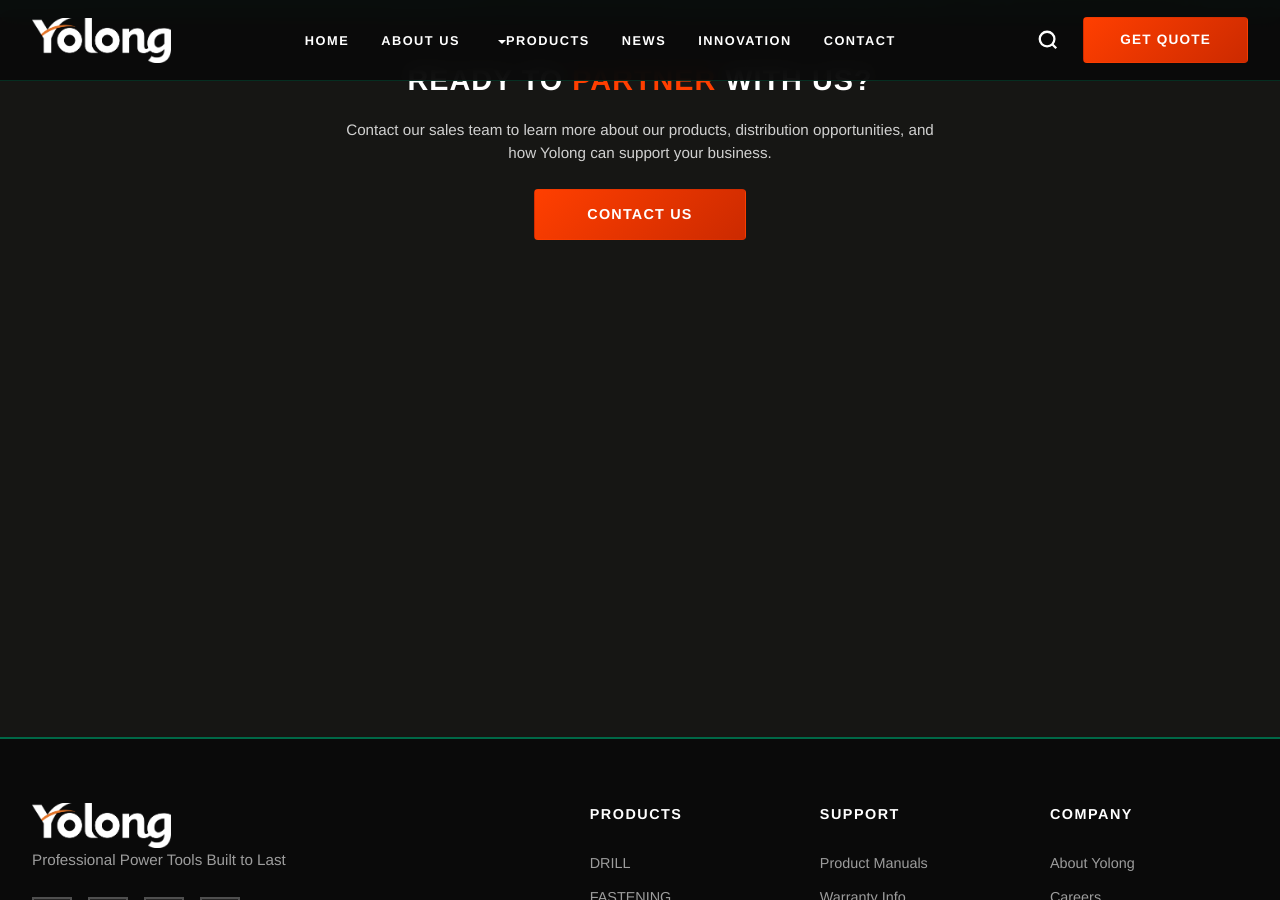
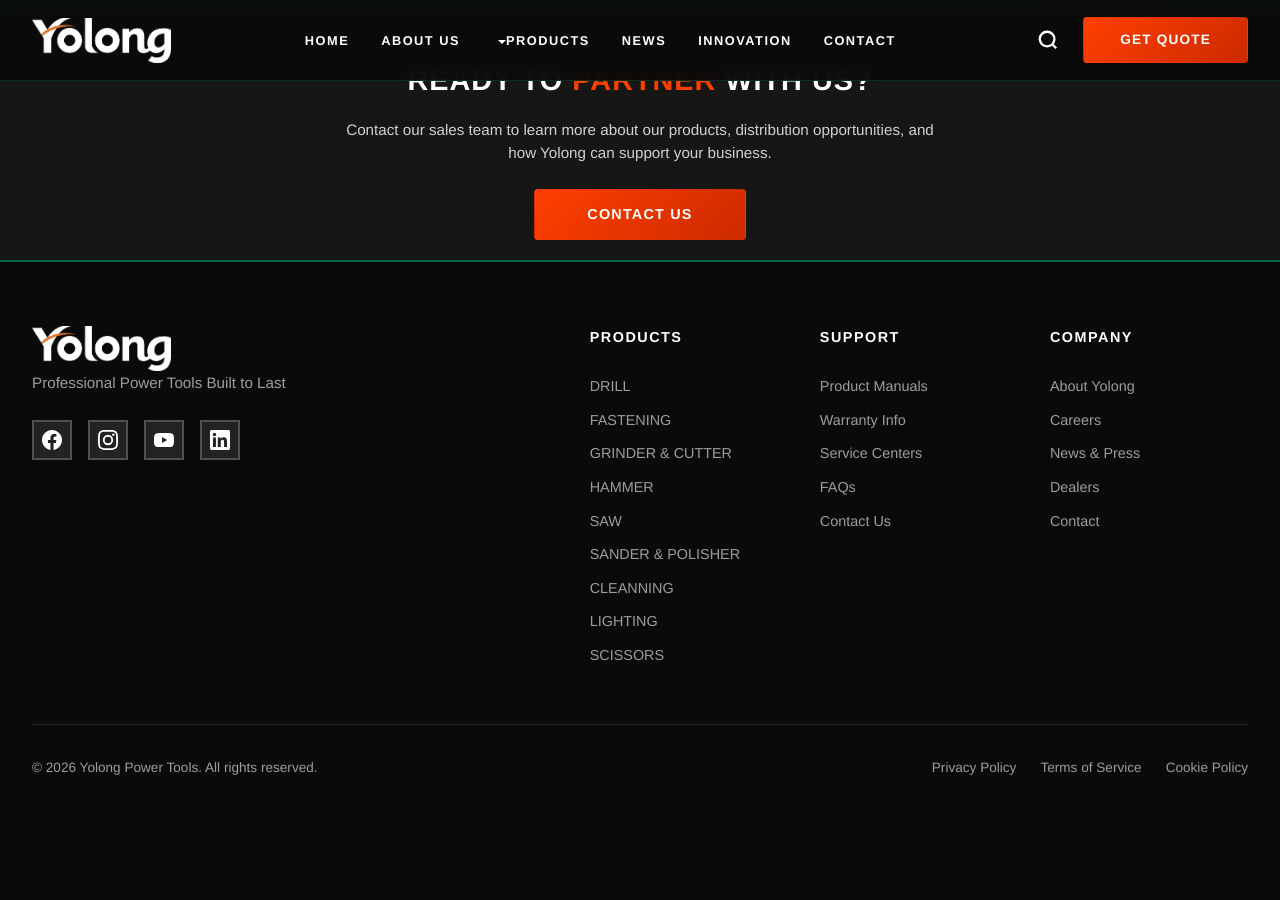
Before and after one commit to Heyxier/yolongtec-website-demo, a Jekyll site: the page built from about/index.html, in a window 1280 px wide and 900 px high, scrolled down 3146 px. Built offline with Jekyll 4.4.1, drawn with Linux system fonts in a browser that asks for light colours; some web fonts are replaced; after the commit the page ends 3956 px from its top, so only the background shows below that.

Commit message:
修复About页CTA区域过高问题（覆盖.section默认80vh）

```diff
--- a/about/index.html
+++ b/about/index.html
@@ -144,6 +144,7 @@
             background: var(--primary-800);
             padding: 40px 0 0 !important;
             margin-bottom: 0 !important;
+            min-height: auto !important;
         }
 
         .cta-section .container {
```
